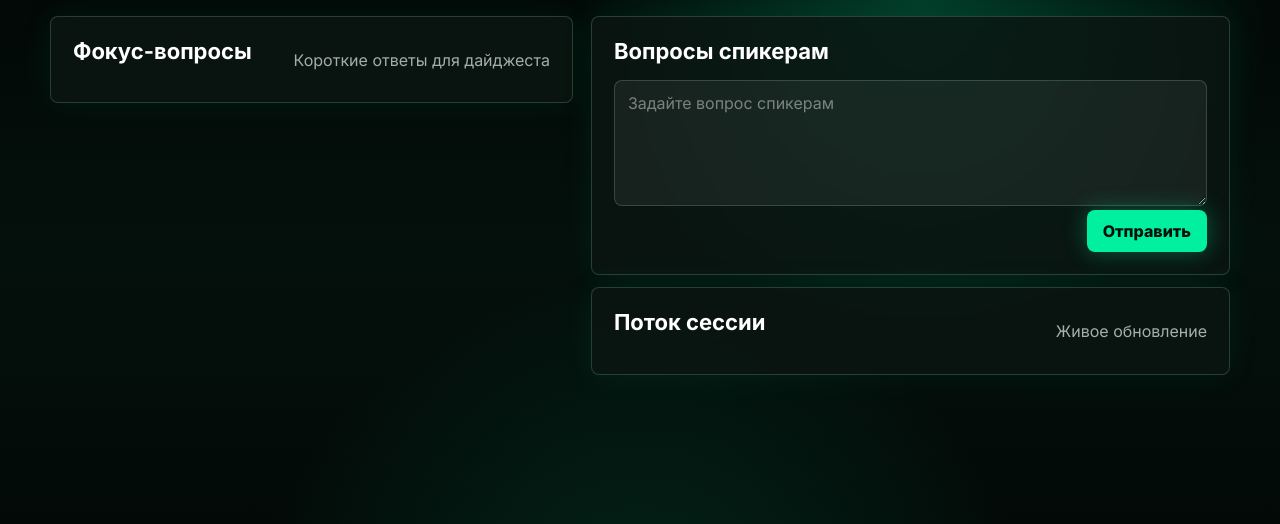
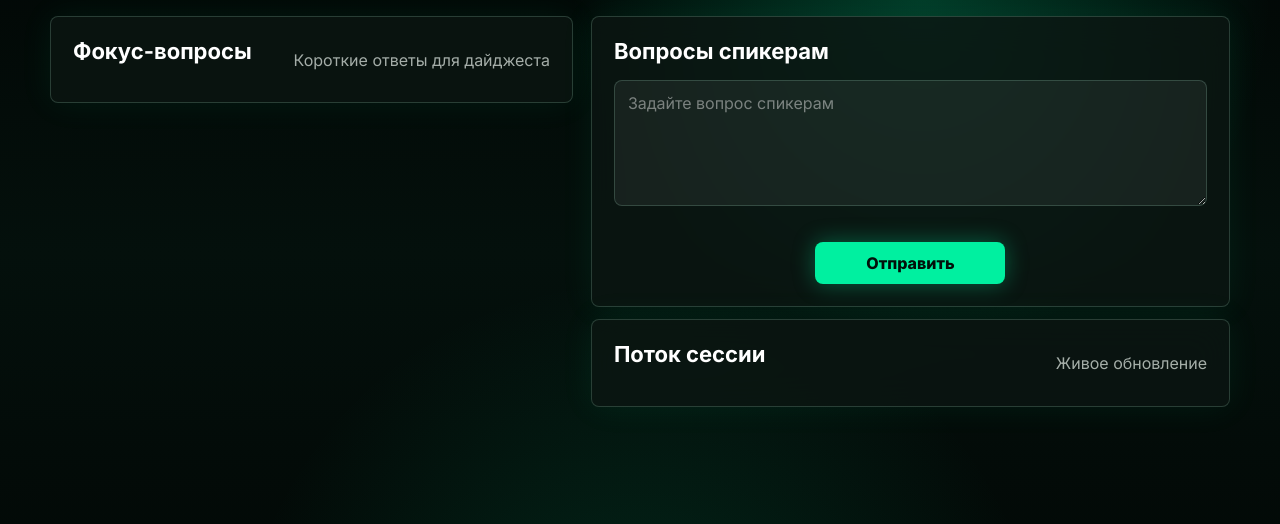
Before and after one commit to Spaceonmymind/Discussion_Club_DI, a FastAPI app: template app/templates/discussion.html in a window 1280 px wide. Shown: the part 171-695 px from the top of the page. Run offline with FastAPI, Linux system fonts and the light colour scheme; the template is opened without the code that fills it, so the values that code supplies are empty.

Commit message:
Center participant action buttons

```diff
--- a/app/static/css/styles.css
+++ b/app/static/css/styles.css
@@ -536,6 +536,22 @@ textarea {
     min-width: 190px;
 }
 
+.question-submit-actions {
+    display: grid;
+    justify-items: center;
+    gap: 10px;
+    margin-top: 2px;
+}
+
+.question-submit-actions .notice {
+    min-height: 20px;
+    text-align: center;
+}
+
+.question-submit-actions .btn {
+    min-width: 190px;
+}
+
 .question-list {
     display: grid;
     gap: 10px;
@@ -725,5 +741,10 @@ textarea {
     .form-grid, .event-edit { grid-template-columns: 1fr; }
     .panel, .join-panel, .auth-card { padding: 18px; }
     .btn { width: 100%; }
+    .answer-actions .btn,
+    .question-submit-actions .btn {
+        width: auto;
+        max-width: 100%;
+    }
     .question-actions .btn { width: auto; flex: 1; }
 }
--- a/app/templates/base.html
+++ b/app/templates/base.html
@@ -7,7 +7,7 @@
     <link rel="preconnect" href="https://fonts.googleapis.com">
     <link rel="preconnect" href="https://fonts.gstatic.com" crossorigin>
     <link href="https://fonts.googleapis.com/css2?family=Inter:wght@400;500;600;700;800&display=swap" rel="stylesheet">
-    <link rel="stylesheet" href="{{ url_for('static', path='css/styles.css') }}?v=16">
+    <link rel="stylesheet" href="{{ url_for('static', path='css/styles.css') }}?v=17">
 </head>
 <body class="{% block body_class %}{% endblock %}">
     <header class="topbar">
@@ -22,7 +22,7 @@
     <main>
         {% block content %}{% endblock %}
     </main>
-    <script src="{{ url_for('static', path='js/app.js') }}?v=16"></script>
+    <script src="{{ url_for('static', path='js/app.js') }}?v=17"></script>
     {% block scripts %}{% endblock %}
 </body>
 </html>
--- a/app/templates/discussion.html
+++ b/app/templates/discussion.html
@@ -24,7 +24,7 @@
         <article class="panel ask-panel">
             <h2>Вопросы спикерам</h2>
             <textarea id="liveQuestionText" rows="5" placeholder="Задайте вопрос спикерам"></textarea>
-            <div class="row between">
+            <div class="question-submit-actions">
                 <p id="questionNotice" class="notice"></p>
                 <button class="btn primary" id="sendLiveQuestion" type="button">Отправить</button>
             </div>
```
